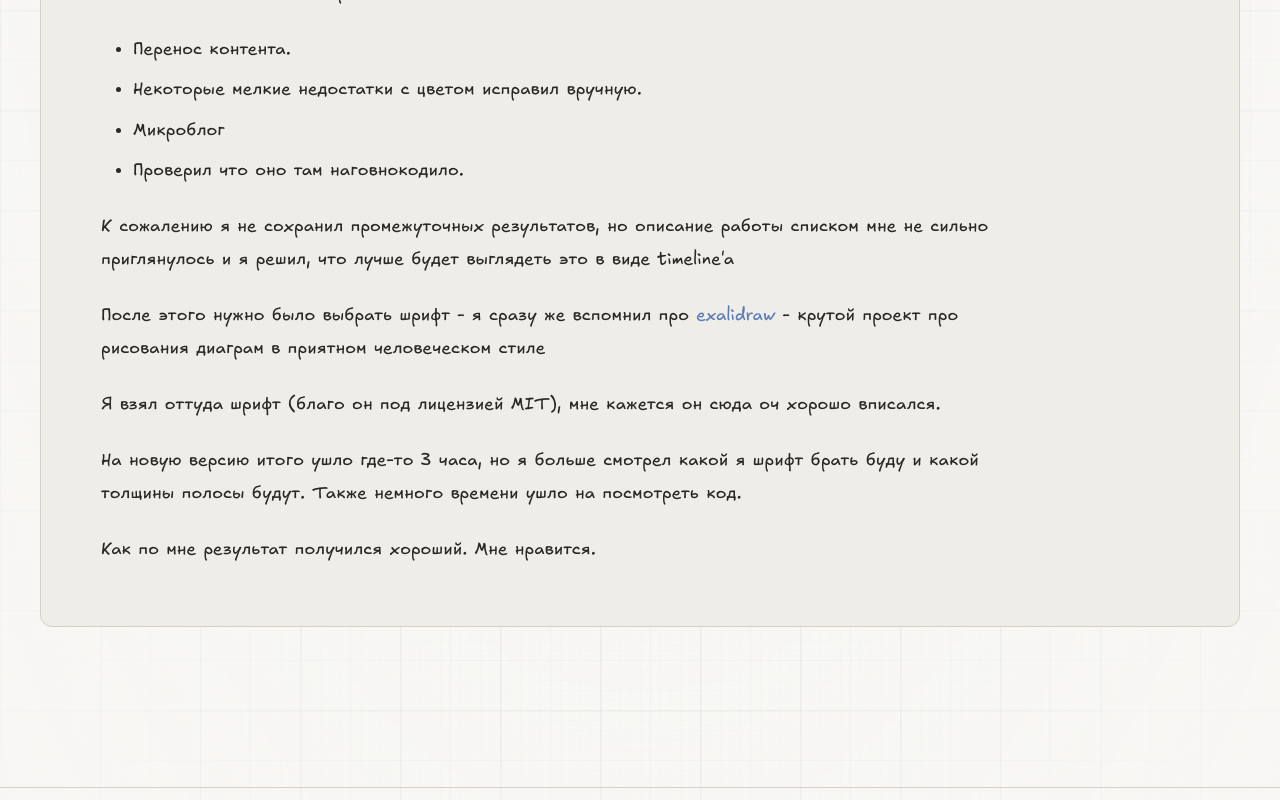
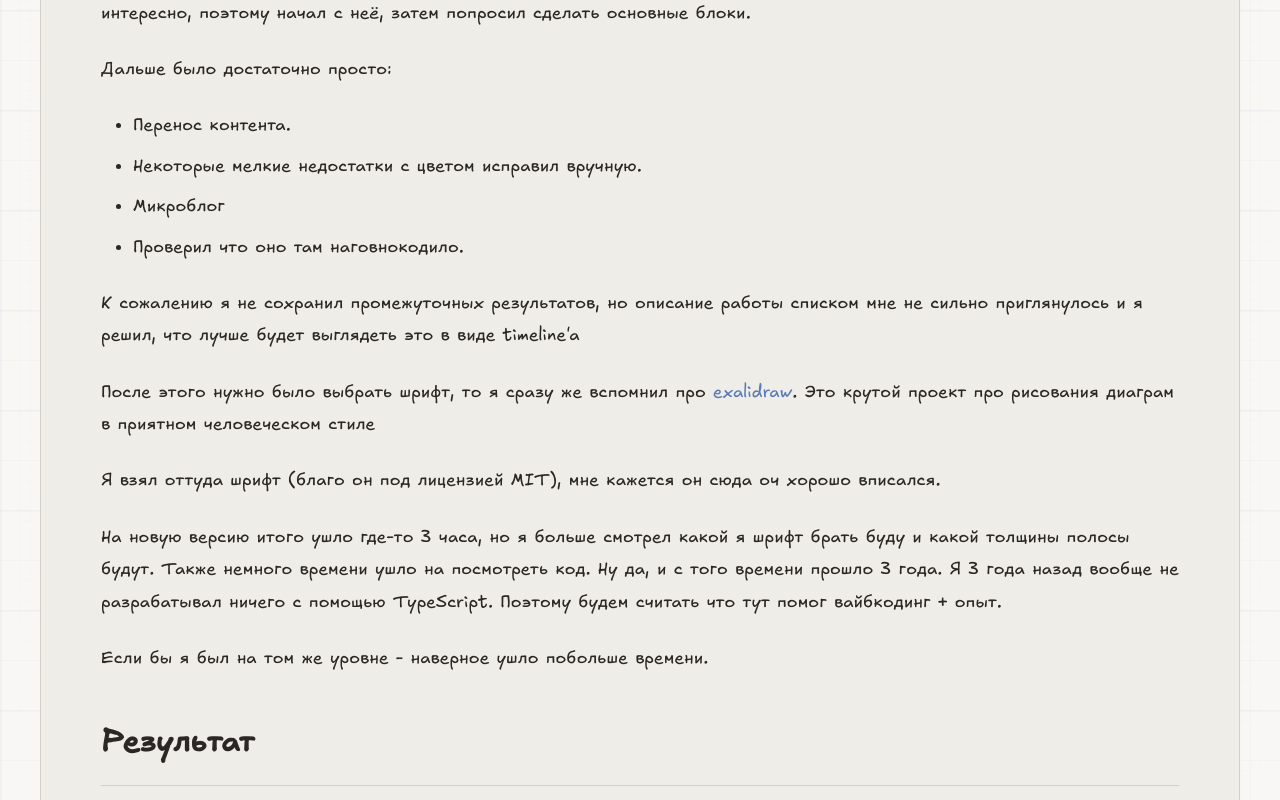
Before and after one commit to cm4ker/mysite, a React (Create React App) app: page /post/1 in a window 1280 px wide. Shown: the part 1790-2590 px from the top of the page. Built offline with nearby package versions, Linux system fonts and the light colour scheme; what @fortawesome/pro-light-svg-icons, @fortawesome/pro-regular-svg-icons, @fortawesome/pro-solid-svg-icons would draw is missing.

Commit message:
Дописал пост

```diff
--- a/src/data/posts.ts
+++ b/src/data/posts.ts
@@ -37,12 +37,19 @@ export const posts: MicroblogPost[] = [
 
 К сожалению я не сохранил промежуточных результатов, но описание работы списком мне не сильно приглянулось и я решил, что лучше будет выглядеть это в виде timeline'a
 
-После этого нужно было выбрать шрифт - я сразу же вспомнил про [exalidraw](https://excalidraw.com) - крутой проект про рисования диаграм в приятном человеческом стиле
+После этого нужно было выбрать шрифт, то я сразу же вспомнил про [exalidraw](https://excalidraw.com). Это крутой проект про рисования диаграм в приятном человеческом стиле
 
 Я взял оттуда шрифт (благо он под лицензией MIT), мне кажется он сюда оч хорошо вписался.
 
 На новую версию итого ушло где-то 3 часа, но я больше смотрел какой я шрифт брать буду и какой толщины полосы будут.
-Также немного времени ушло на посмотреть код.
+Также немного времени ушло на посмотреть код. Ну да, и с того времени прошло 3 года. Я 3 года назад вообще не разрабатывал ничего с помощью TypeScript. Поэтому будем считать что тут помог вайбкодинг + опыт.
+
+Если бы я был на том же уровне - наверное ушло побольше времени.
+
+
+## Результат
+
+![Старый](/images/new-site.png)
 
 Как по мне результат получился хороший.
 Мне нравится.
--- a/src/pages/PostPage.css
+++ b/src/pages/PostPage.css
@@ -65,7 +65,6 @@
     font-size: 18px;
     line-height: 1.8;
     color: var(--text);
-    max-width: 900px;
 }
 
 .post-article-content p {
```
Also changed, not shown: public/images/new-site.png (added).
